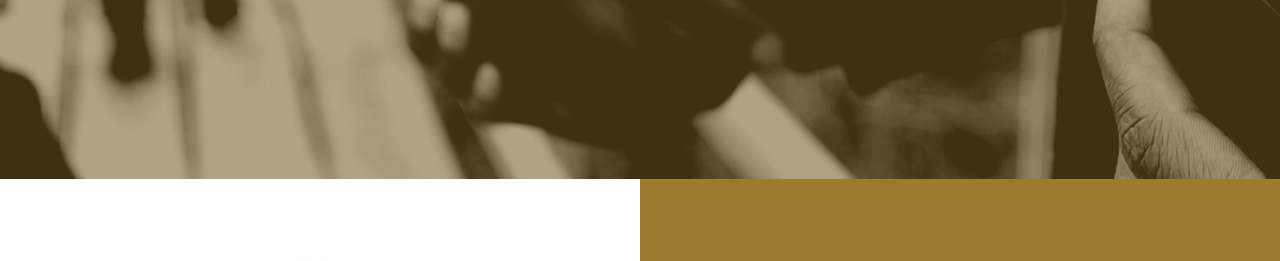
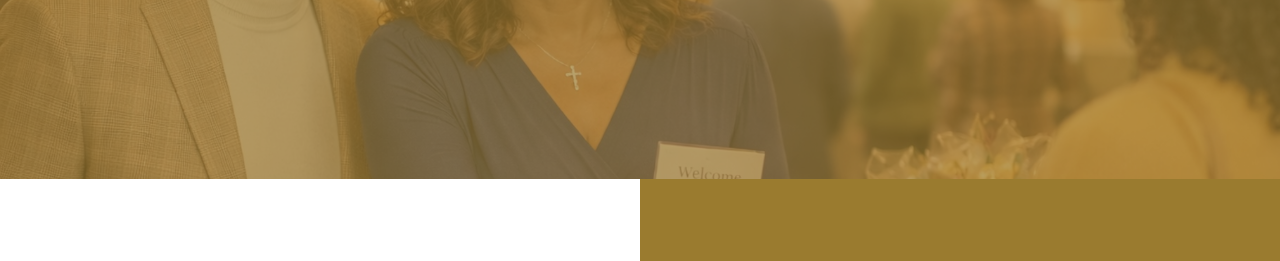
Before and after one commit to itswhisperads-pk/lawanda-lambert-ministry, a plain HTML site: page first-time-visitor.html in a window 1280 px wide. Shown: the part 321-582 px from the top of the page. Drawn offline with Linux system fonts and the light colour scheme.

Commit message:
updated first time visitor page css and hero image

```diff
--- a/assets/css/first-time-visitor.css
+++ b/assets/css/first-time-visitor.css
@@ -15,9 +15,9 @@
     width: 100%;
     min-height: 500px;
     height: 60vh;
-    background-image: url('../img/im-new-hero.png');
+    background-image: url('../img/first-time-visitor-hero.jpg');
     background-size: cover;
-    background-position: center;
+    background-position: top center;
     display: flex;
     align-items: center;
     justify-content: center;
@@ -29,7 +29,7 @@
     content: '';
     position: absolute;
     top: 0; left: 0; width: 100%; height: 100%;
-    background-color: rgba(154, 123, 47, 0.4); /* Gold tint */
+    background-color: rgba(154, 123, 47, 0.7); /* Gold tint */
     z-index: 1;
 }
 
```
Also changed, not shown: assets/img/first-time-visitor-hero.jpg (added).
